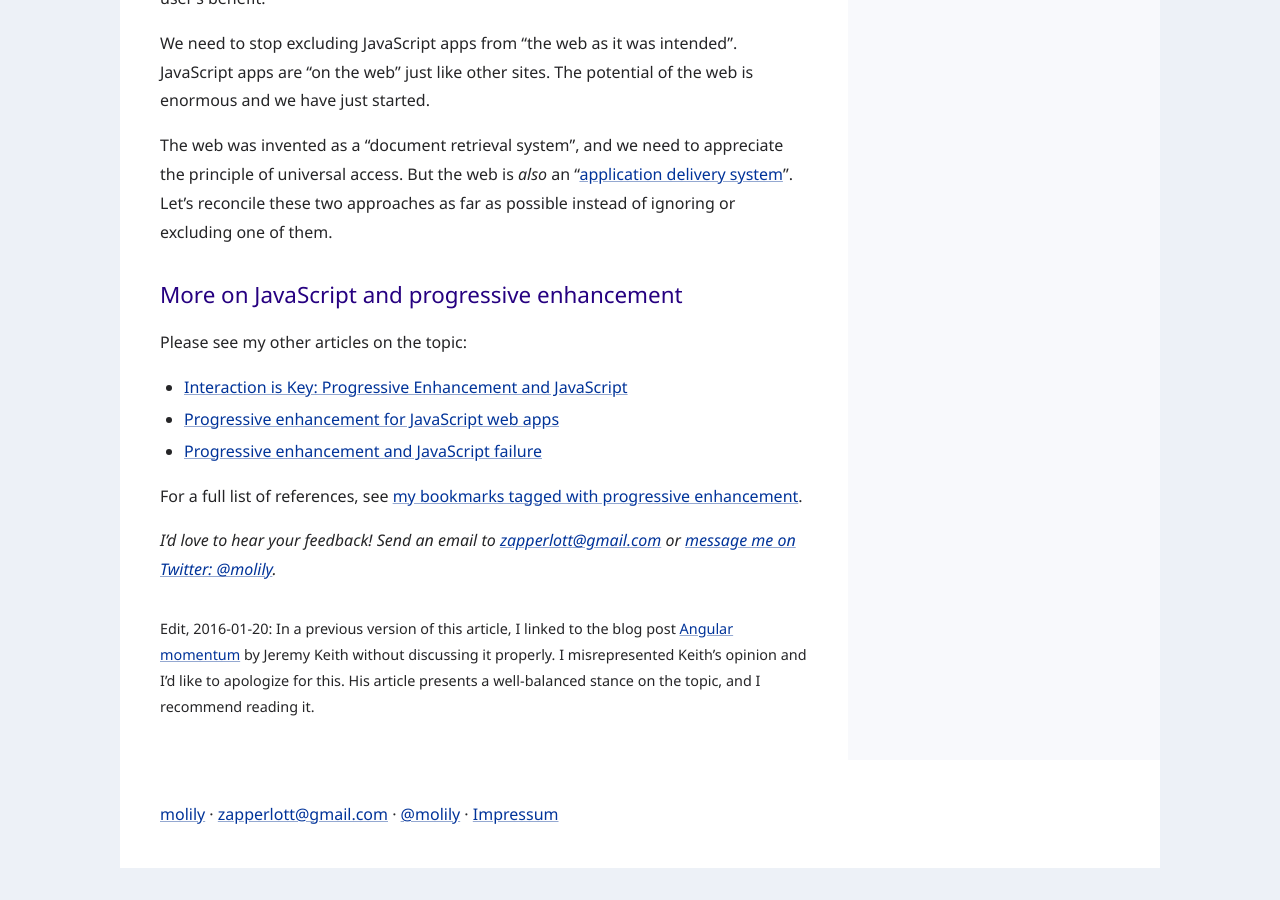
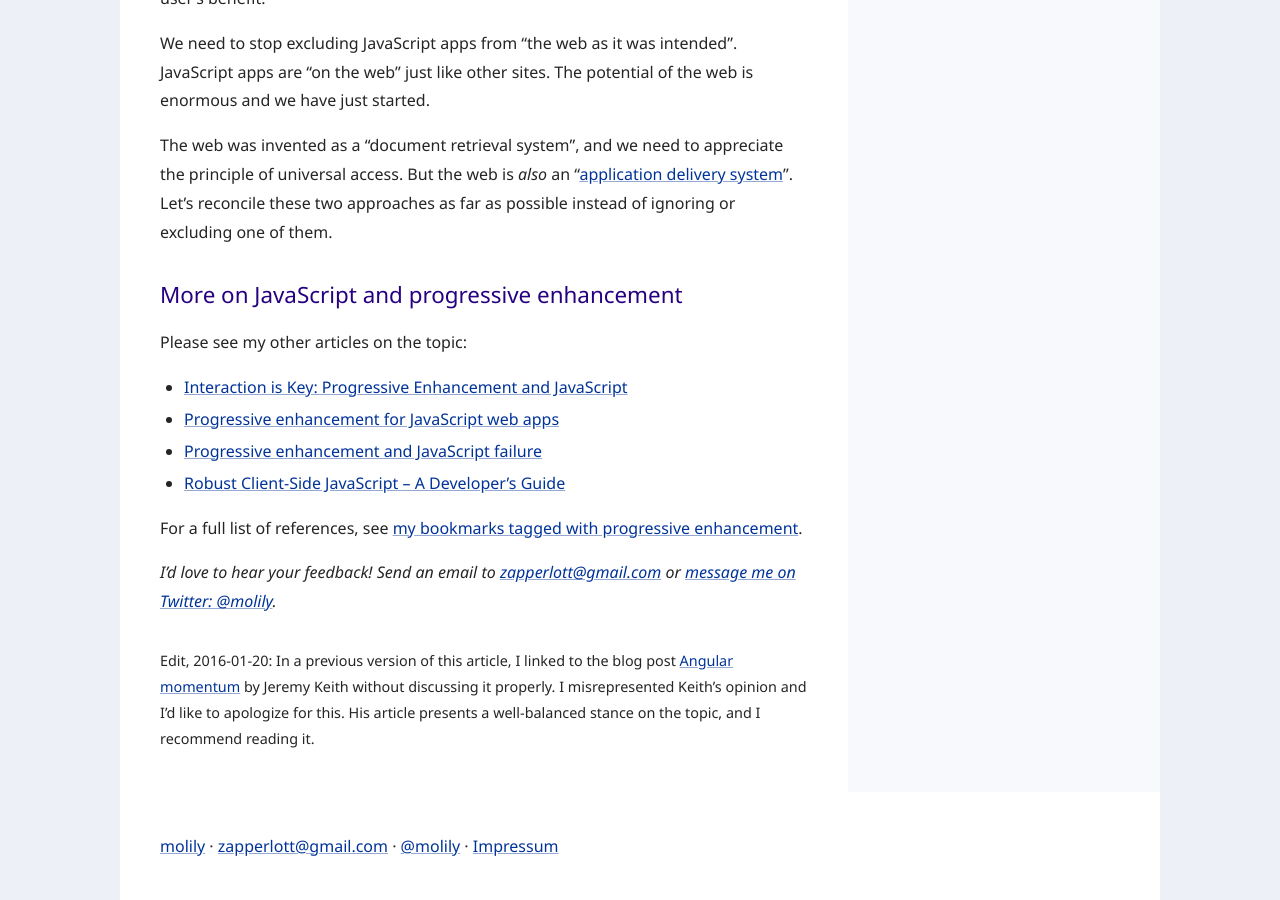
Before and after one commit to molily/molily.de, a Jekyll site: the page built from _posts/2016-01-18-javascript-web-apps.md, in a window 1280 px wide and 900 px high, scrolled down 6427 px. Built offline with Jekyll 4.4.1, drawn with Linux system fonts in a browser that asks for light colours; some web fonts are replaced; before the commit the page ends 7295 px from its top, so only the background shows below that.

Commit message:
Article cross-linking

```diff
--- a/_posts/2015-12-18-interaction-is-key.html
+++ b/_posts/2015-12-18-interaction-is-key.html
@@ -165,6 +165,7 @@ lang: en
   <li><a href="/single-page-apps/">Progressive enhancement for JavaScript web apps</a></li>
   <li><a href="/javascript-web-apps/">JavaScript web apps considered valuable</a></li>
   <li><a href="/javascript-failure/">Progressive enhancement and JavaScript failure</a></li>
+  <li><a href="/robust-javascript/">Robust Client-Side JavaScript – A Developer’s Guide</a></li>
 </ul>
 
 <p>For a full list of references, see <a href="https://www.diigo.com/user/molily/progressive-enhancement">my bookmarks tagged with progressive enhancement</a>.</p>
--- a/_posts/2016-01-18-javascript-web-apps.md
+++ b/_posts/2016-01-18-javascript-web-apps.md
@@ -137,6 +137,7 @@ Please see my other articles on the topic:
 <li><a href="/interaction-is-key/">Interaction is Key: Progressive Enhancement and JavaScript</a></li>
 <li><a href="/single-page-apps/">Progressive enhancement for JavaScript web apps</a></li>
 <li><a href="/javascript-failure/">Progressive enhancement and JavaScript failure</a></li>
+<li><a href="/robust-javascript/">Robust Client-Side JavaScript – A Developer’s Guide</a></li>
 </ul>
 
 For a full list of references, see [my bookmarks tagged with progressive enhancement](https://www.diigo.com/user/molily/progressive-enhancement).
```
Also changed, not shown: _posts/2016-01-08-single-page-apps.md (+1 -1 lines), _posts/2016-02-27-javascript-failure.md (+1 -0 lines).
